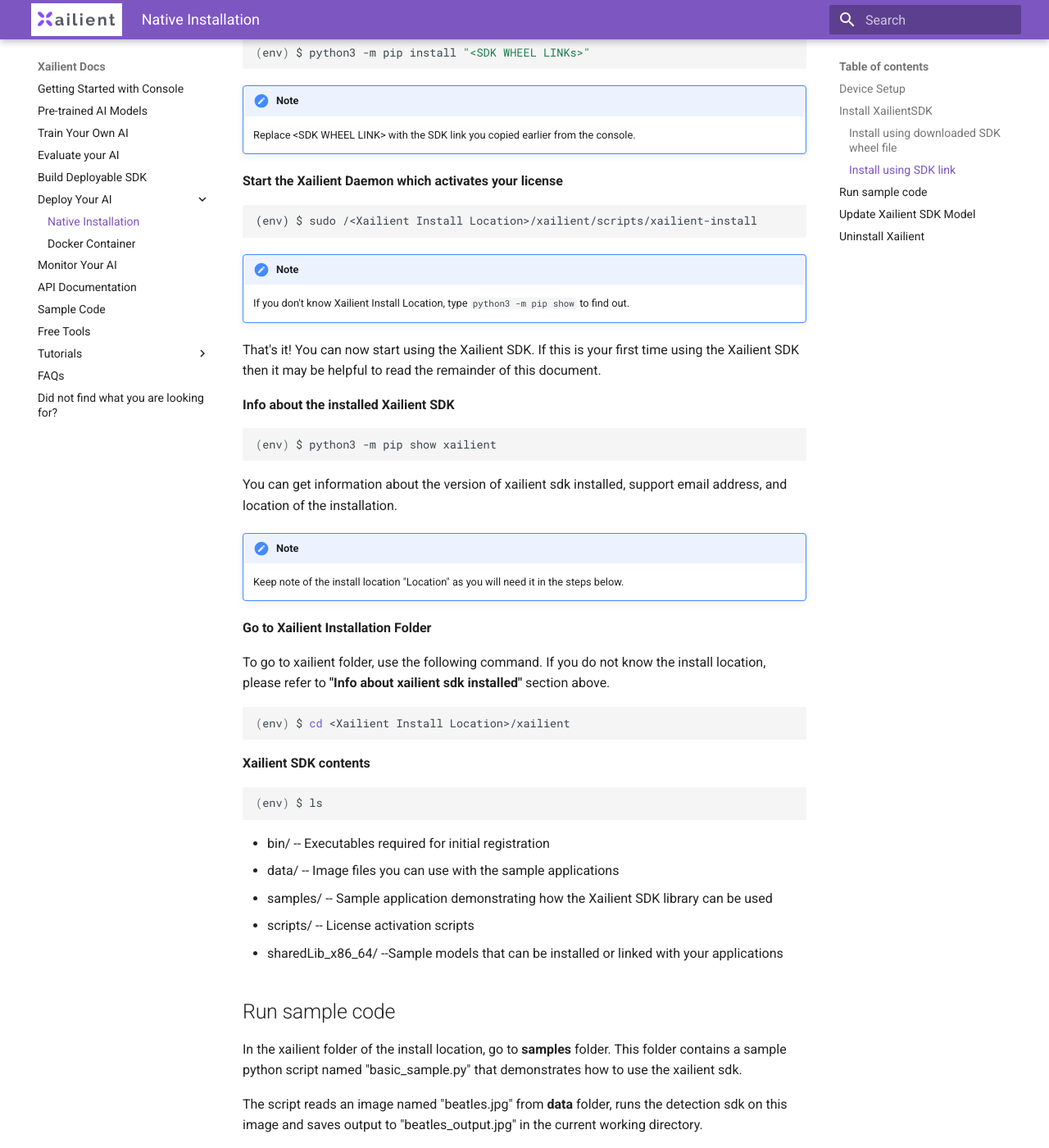
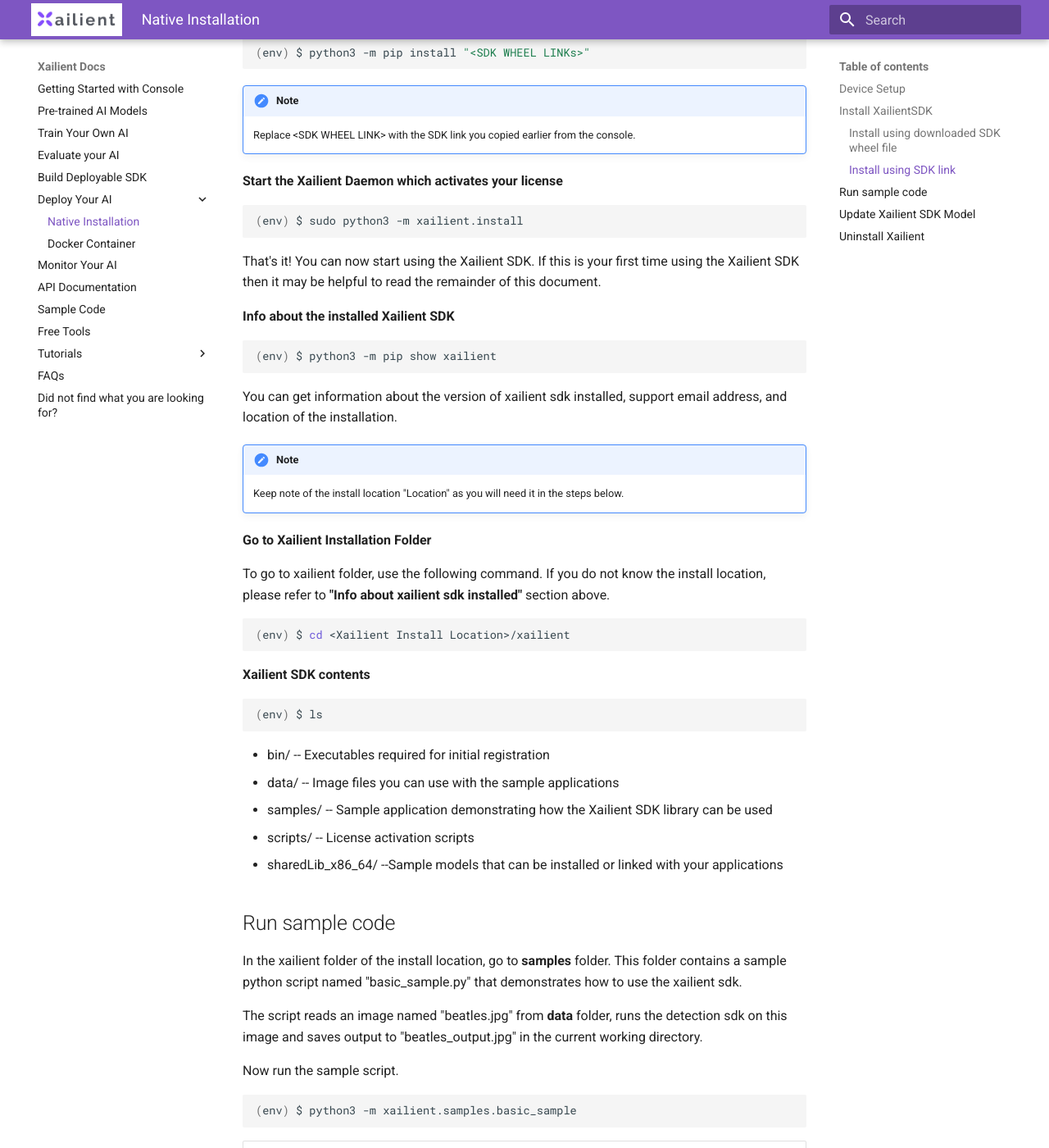
Before and after one commit to xailient-public/docs, an MkDocs documentation site: the page built from docs/installation.md, in a window 1280 px wide and 1400 px high, scrolled down 2831 px. Shown: the whole window at 82% size. Built offline with MkDocs 1.6.1 and Material for MkDocs 9.7.7, drawn with Linux system fonts in a browser that asks for light colours; some of the changed text lies outside the part shown.

Commit message:
Reverting changes to activate license.

````diff
--- a/docs/installation.md
+++ b/docs/installation.md
@@ -127,12 +127,9 @@ __Install SDK Wheel__
 
 __Start the Xailient Daemon which activates your license__
 
+```bash
+(env) $ sudo python3 -m xailient.install
 ```
-(env) $ sudo /<Xailient Install Location>/xailient/scripts/xailient-install
-```
-
-!!! note
-    If you don't know Xailient Install Location, type ```python3 -m pip show``` to find out.
 
 That's it! You can now start using the Xailient SDK. If this is your first time using the Xailient
 SDK then it may be helpful to read the remainder of this document.
@@ -209,7 +206,7 @@ Run the uninstallation script.
 Pip uninstall xailient
 
 ```bash
-(env) $ python3 -m pip uninstall xailient
+(env) $ sudo python3 -m xailient.uninstall
 ```
 
 Note that any changes to the basic_sample.py python script will be overwritten so keep a backup if you intend to keep any changes.
````
Also changed, not shown: other parts of docs/installation.md (+1 -1 lines).
